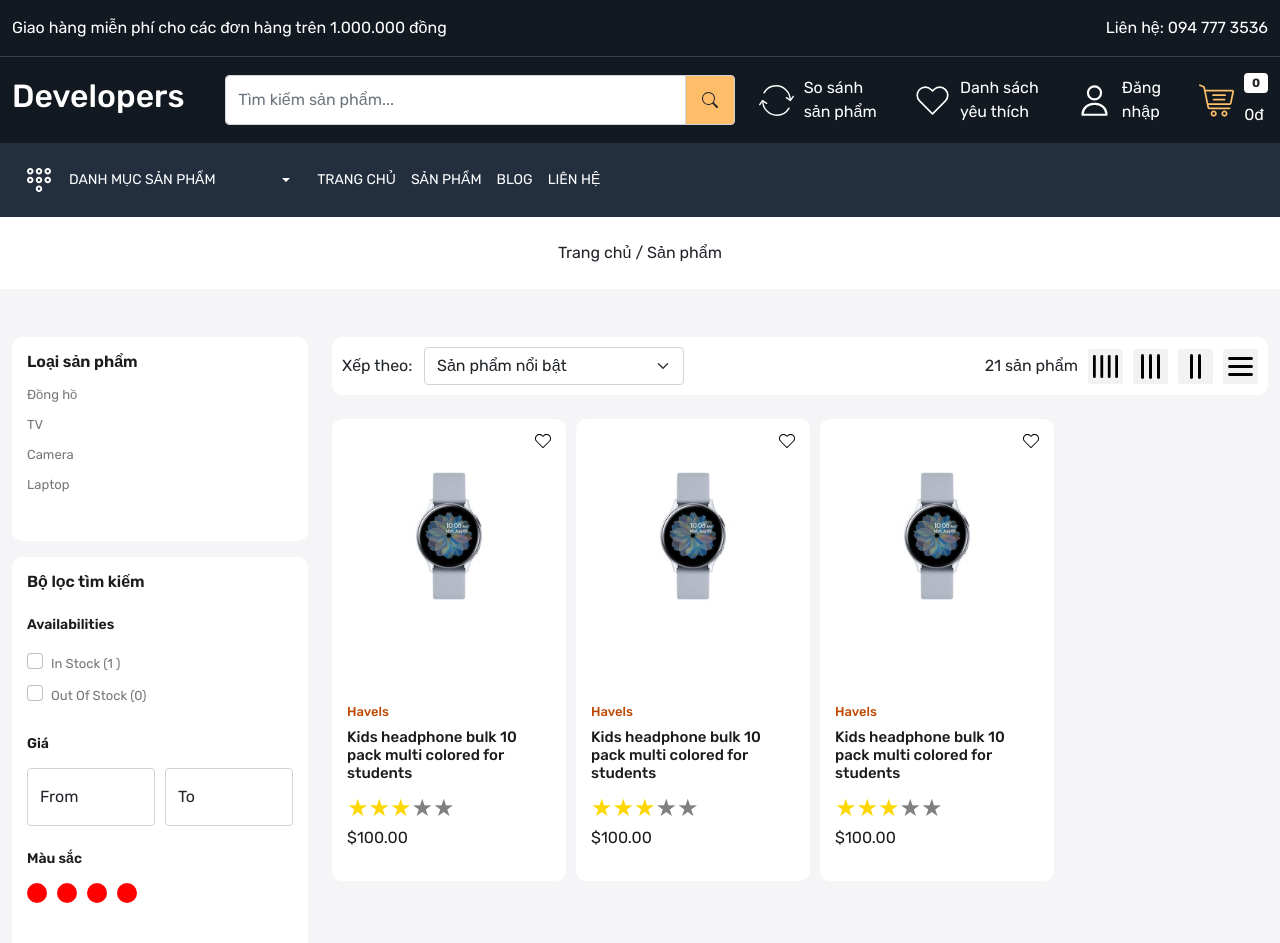
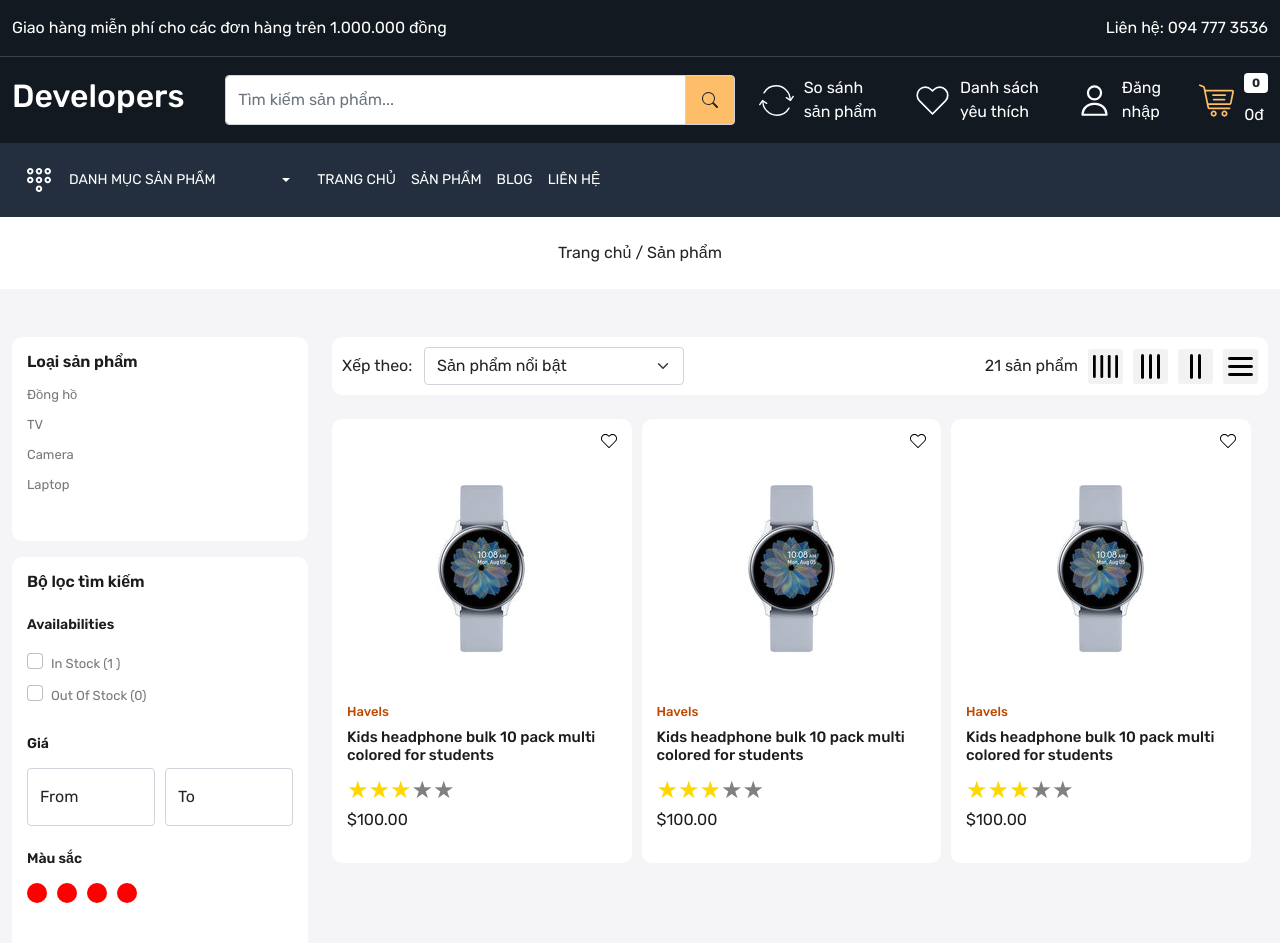
Before and after one commit to vietphat/ecommerce-web, a React (Create React App) app in the folder frontend/: page /products in a window 1280 px wide. Shown: the top 943 px of the page. Built offline with nearby package versions, Linux system fonts and the light colour scheme.

Commit message:
Tái cấu trúc code 2

```diff
--- a/frontend/src/components/ProductCard.js
+++ b/frontend/src/components/ProductCard.js
@@ -18,7 +18,9 @@
   return (
     <>
       <div
-        className={`${location.pathname === '/store' ? `gr-${grid}` : 'col-3'}`}
+        className={`${
+          location.pathname === '/products' ? `gr-${grid}` : 'col-3'
+        }`}
       >
         <Link to='/product/:id' className='product-card position-relative'>
           <div className='wishlist-icon position-absolute'>
--- a/frontend/src/pages/Contact.js
+++ b/frontend/src/pages/Contact.js
@@ -22,7 +22,7 @@
               height='450'
               allowFullScreen=''
               loading='lazy'
-              referrerpolicy='no-referrer-when-downgrade'
+              referrerPolicy='no-referrer-when-downgrade'
               title='map'
             ></iframe>
           </div>
```
Also changed, not shown: 1 other file (tests, documents, lock files or other folders).
